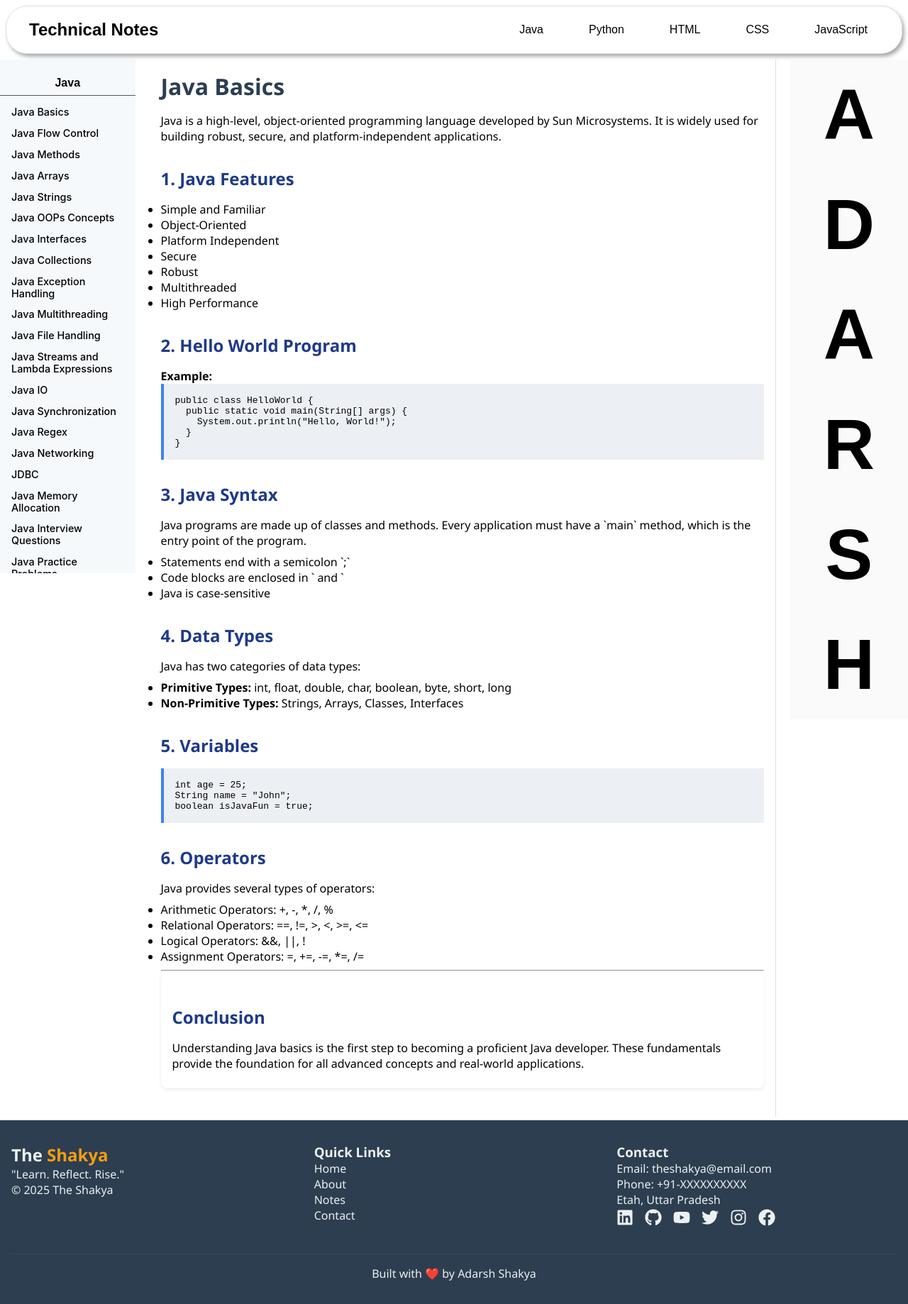
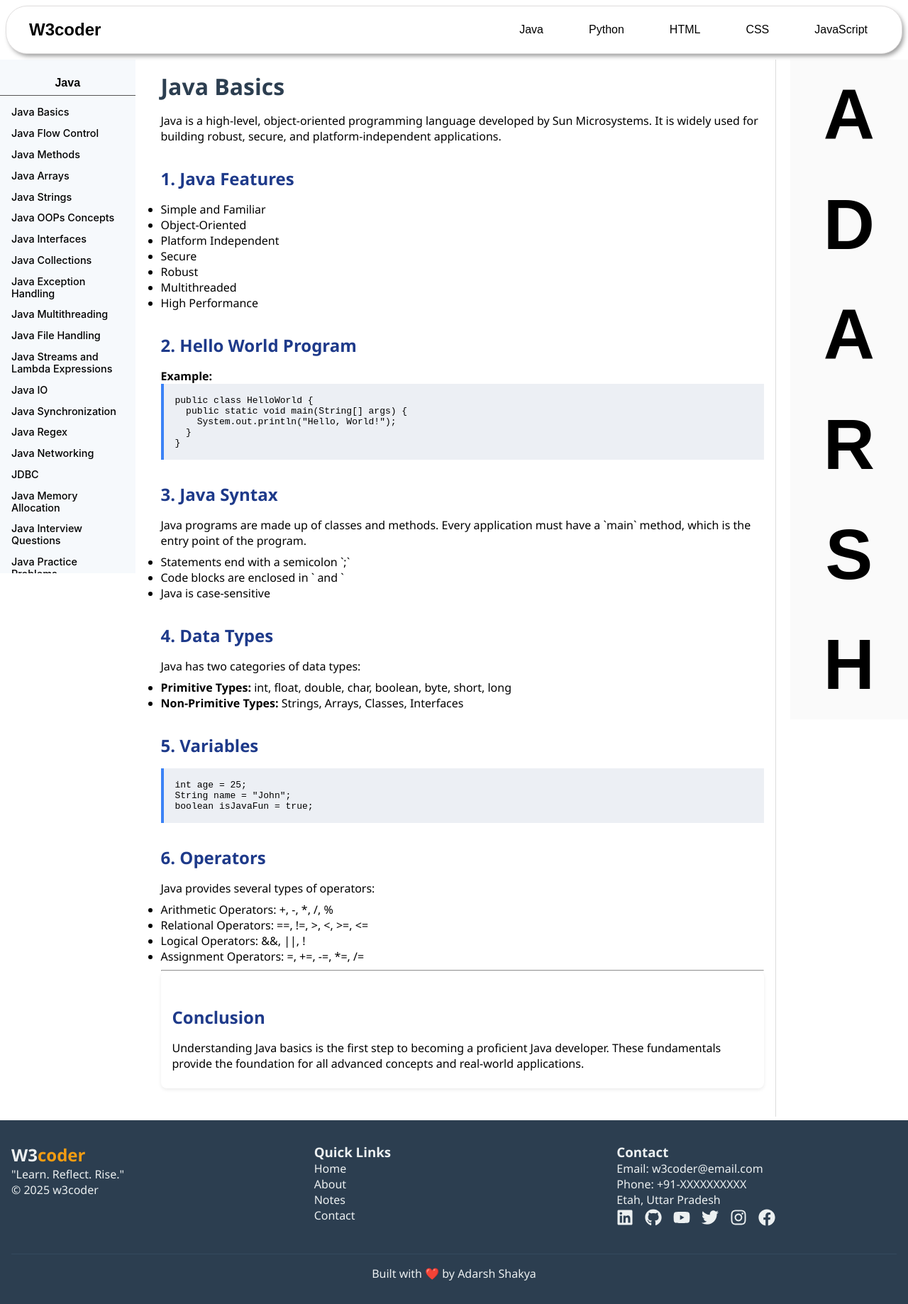
Before and after one commit to Adarsh-shakya/W3coder.in, a React (Vite) app: page / in a window 1280 px wide. Shown: the whole page at 71% size. Built offline with nearby package versions, Linux system fonts and the light colour scheme.

Commit message:
change logo

```diff
--- a/src/Components/Footer.jsx
+++ b/src/Components/Footer.jsx
@@ -7,9 +7,9 @@ const Footer = () => {
     <footer className="footer">
       <div className="footer-content">
         <div className="footer-section logo">
-          <h2>The <span className="highlight">Shakya</span></h2>
+          <h2>W3<span className="highlight">coder</span></h2>
           <p>"Learn. Reflect. Rise."</p>
-          <p>&copy; 2025 The Shakya</p>
+          <p>&copy; 2025 w3coder</p>
         </div>
 
         <div className="footer-section links">
@@ -24,7 +24,7 @@ const Footer = () => {
 
         <div className="footer-section contact">
           <h3>Contact</h3>
-          <p>Email: theshakya@email.com</p>
+          <p>Email: w3coder@email.com</p>
           <p>Phone: +91-XXXXXXXXXX</p>
           <p>Etah, Uttar Pradesh</p>
           <div className="socials">
--- a/src/Components/Navbar.jsx
+++ b/src/Components/Navbar.jsx
@@ -18,7 +18,7 @@ const Navbar = ({setSelectedSubject}) => {
     <nav className="navbar">
       <div className="navbar-container">
         <div className="navbar-logo">
-          <h1>Technical Notes</h1>
+          <h1>W3coder</h1>
         </div>
           <button className="navbar-toggle" onClick={toggleMenu}>
           &#9776; {/* Hamburger icon */}
```
